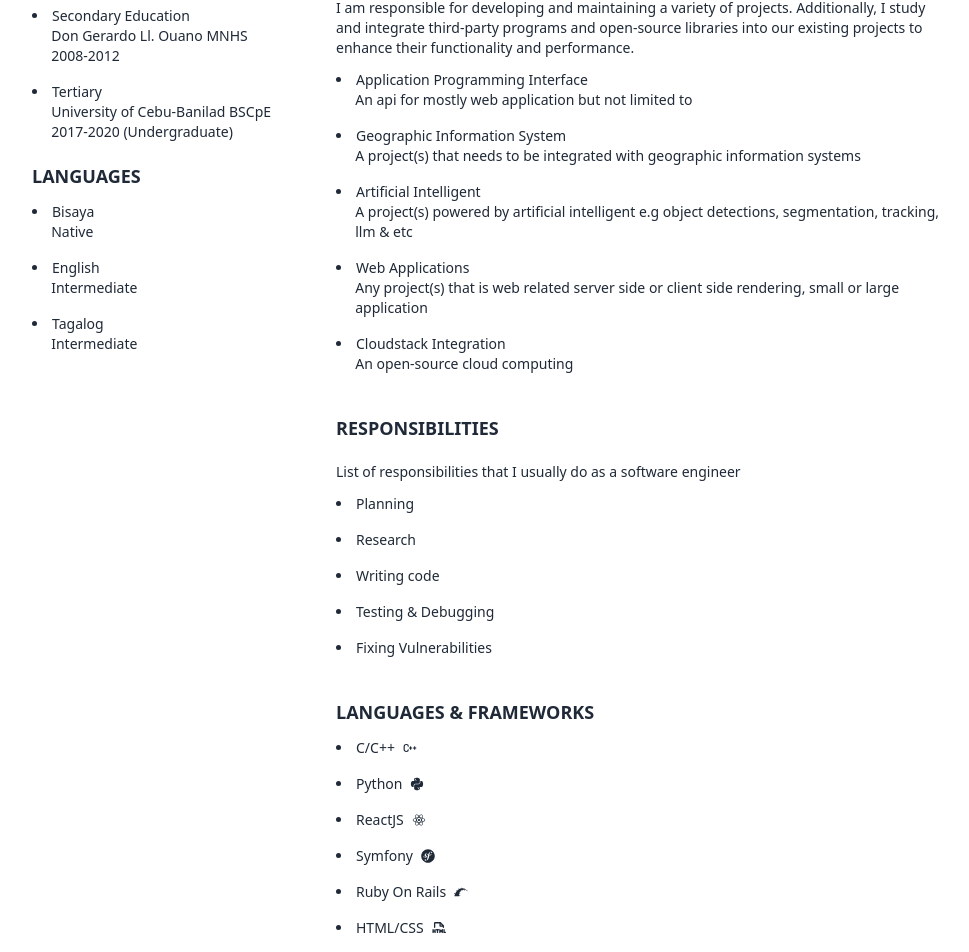
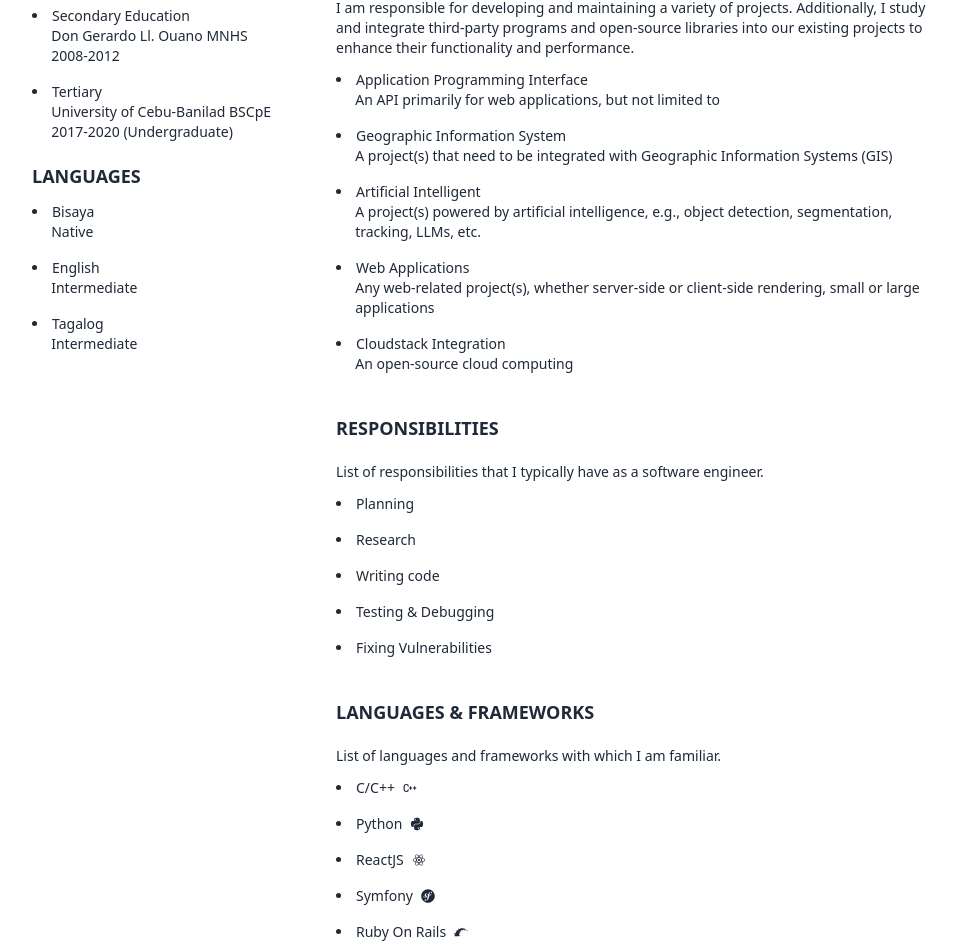
Before and after one commit to psyma/portfolio, a React (Vite) app: page /#/resume in a window 1280 px wide. Shown: the part 540-1492 px from the top of the page, without its empty margins (152-1121 px from the left). Built offline with nearby package versions, Linux system fonts and the light colour scheme.

Commit message:
resume & router updated

```diff
--- a/src/main.jsx
+++ b/src/main.jsx
@@ -19,7 +19,15 @@
         path: '/portfolio',
         element: <Portfolio />
     }
-])
+], {
+    future: {
+        v7_fetcherPersist: true,
+        v7_normalizeFormMethod: true,
+        v7_partialHydration: true,
+        v7_relativeSplatPath: true,
+        v7_skipActionErrorRevalidation: true,
+    }
+})
 
 createRoot(document.getElementById('root')).render(
     <RouterProvider router={router} future={{ v7_startTransition: true }}/>
--- a/src/pages/resume/resume.jsx
+++ b/src/pages/resume/resume.jsx
@@ -179,25 +179,25 @@
                                         <List.Item className="text-gray-800 dark:text-gray-300">
                                             Application Programming Interface
                                             <List unstyled className="ml-[1.2rem]">
-                                                <List.Item className="text-gray-800 dark:text-gray-300">An api for mostly web application but not limited to</List.Item>
+                                                <List.Item className="text-gray-800 dark:text-gray-300">An API primarily for web applications, but not limited to</List.Item>
                                             </List>
                                         </List.Item>
                                         <List.Item className="text-gray-800 dark:text-gray-300">
                                             Geographic Information System
                                             <List unstyled className="ml-[1.2rem]">
-                                                <List.Item className="text-gray-800 dark:text-gray-300">A project(s) that needs to be integrated with geographic information systems</List.Item>
+                                                <List.Item className="text-gray-800 dark:text-gray-300">A project(s) that need to be integrated with Geographic Information Systems (GIS)</List.Item>
                                             </List>
                                         </List.Item>
                                         <List.Item className="text-gray-800 dark:text-gray-300">
                                             Artificial Intelligent
                                             <List unstyled className="ml-[1.2rem]">
-                                                <List.Item className="text-gray-800 dark:text-gray-300">A project(s) powered by artificial intelligent e.g object detections, segmentation, tracking, llm & etc</List.Item>
+                                                <List.Item className="text-gray-800 dark:text-gray-300">A project(s) powered by artificial intelligence, e.g., object detection, segmentation, tracking, LLMs, etc.</List.Item>
                                             </List>
                                         </List.Item>
                                         <List.Item className="text-gray-800 dark:text-gray-300">
                                             Web Applications
                                             <List unstyled className="ml-[1.2rem]">
-                                                <List.Item className="text-gray-800 dark:text-gray-300">Any project(s) that is web related server side or client side rendering, small or large application</List.Item>
+                                                <List.Item className="text-gray-800 dark:text-gray-300">Any web-related project(s), whether server-side or client-side rendering, small or large applications</List.Item>
                                             </List>
                                         </List.Item>
                                         <List.Item className="text-gray-800 dark:text-gray-300">
@@ -211,7 +211,7 @@
 
                                 <div>
                                     <h1 className="text-gray-800 dark:text-gray-300 text-lg font-bold">RESPONSIBILITIES</h1>
-                                    <p className="text-gray-800 dark:text-gray-300 text-sm mt-5">List of responsibilities that I usually do as a software engineer</p>
+                                    <p className="text-gray-800 dark:text-gray-300 text-sm mt-5">List of responsibilities that I typically have as a software engineer.</p>
                                     <List className="flex flex-col gap-3 mt-3 text-sm">
                                         <List.Item className="text-gray-800 dark:text-gray-300">
                                             Planning
@@ -233,6 +233,7 @@
 
                                 <div>
                                     <h1 className="text-gray-800 dark:text-gray-300 text-lg font-bold">LANGUAGES & FRAMEWORKS</h1>
+                                    <p className="text-gray-800 dark:text-gray-300 text-sm mt-5">List of languages and frameworks with which I am familiar.</p>
                                     <List className="flex flex-col gap-3 mt-3 text-sm">
                                         <List.Item className="text-gray-800 dark:text-gray-300">
                                             <div className="inline-flex items-center flex-start gap-2">
```
